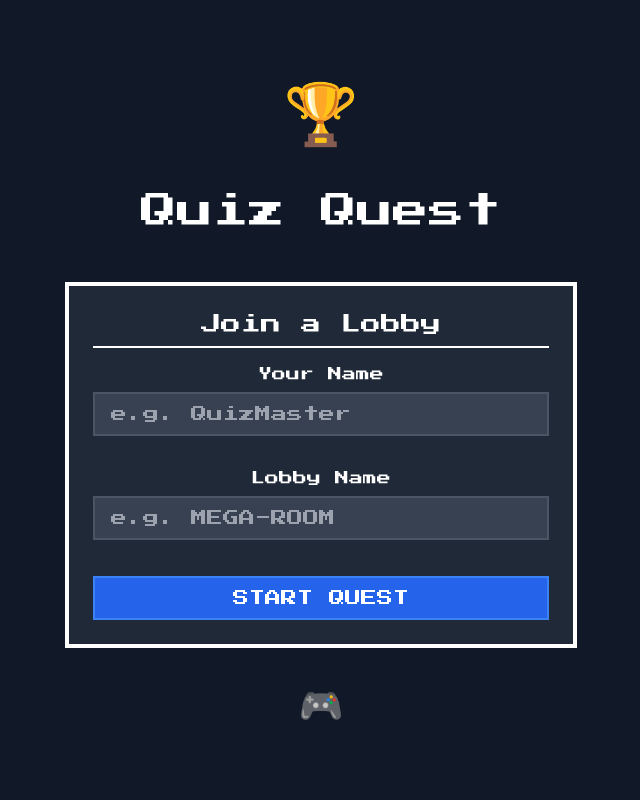
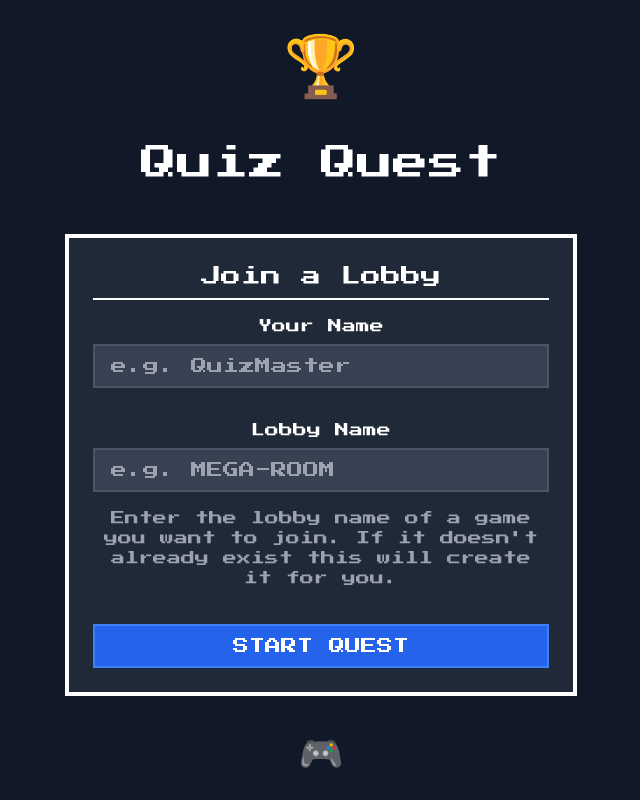
Before and after one commit to ACalderwood93/questionable-mono, a React (Vite) app in the folder apps/frontend/: page / in a window 1280 px wide. Shown: the whole page, without its empty margins (319-959 px from the left). Built offline with nearby package versions, Linux system fonts and the light colour scheme.

Commit message:
feat: add instructional text to TitleScreen for user guidance
- Included a new paragraph in TitleScreen component to inform users about entering a lobby name and its creation if it doesn't exist, enhancing user experience.

```diff
--- a/apps/frontend/src/components/TitleScreen.tsx
+++ b/apps/frontend/src/components/TitleScreen.tsx
@@ -58,6 +58,12 @@ export function TitleScreen({ onJoin, error }: TitleScreenProps) {
                 required
               />
             </div>
+            <div className="mb-4">
+              <p className="text-sm text-gray-400 hover:text-gray-300">
+                Enter the lobby name of a game you want to join. If it doesn't already exist this
+                will create it for you.
+              </p>
+            </div>
             <button
               type="submit"
               className="w-full mt-5 bg-blue-600 hover:bg-blue-700 text-white border-2 border-blue-500 px-4 py-2 transition-all hover:scale-105"
```
